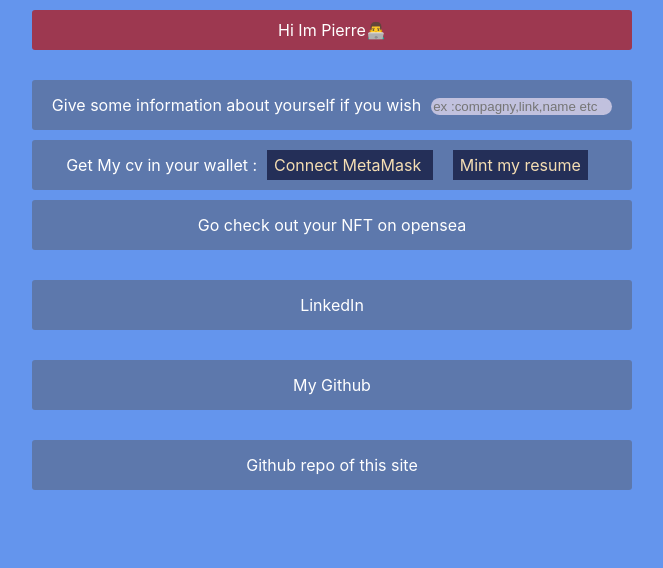
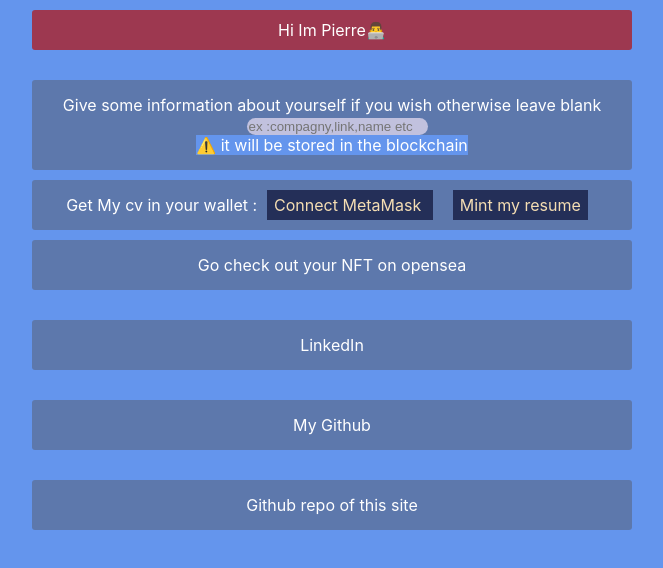
Before and after one commit to Pierregvx/link-cv, a Next.js app: page / in a window 1280 px wide. Shown: the top 568 px of the page, without its empty margins (328-991 px from the left). Built offline with nearby package versions, Linux system fonts and the light colour scheme.

Commit message:
disclaimer

```diff
--- a/pages/index.tsx
+++ b/pages/index.tsx
@@ -41,7 +41,9 @@
   border : 1px blue;
   margin-left : 10px;
 }
-
+#disclaimer{
+  color = yellow;
+}
 
 
 `}</style>
@@ -54,7 +56,7 @@
   <ul>
 
 <li className="Presentation"> Hi Im Pierre👨‍💻</li>
-<li>Give some information about yourself if you wish<input placeholder="ex :compagny,link,name etc" id="text" type="text" /></li>
+<li>Give some information about yourself if you wish otherwise leave blank <input placeholder="ex :compagny,link,name etc" id="text" type="text" /> <br /><span id = 'disclaimer'>⚠️ it will be stored in the blockchain</span>  </li>
   <li>Get My cv in your wallet :
 
       <a className="sbouton bouton " id="submit"  onClick={login}>Connect MetaMask </a>
```
